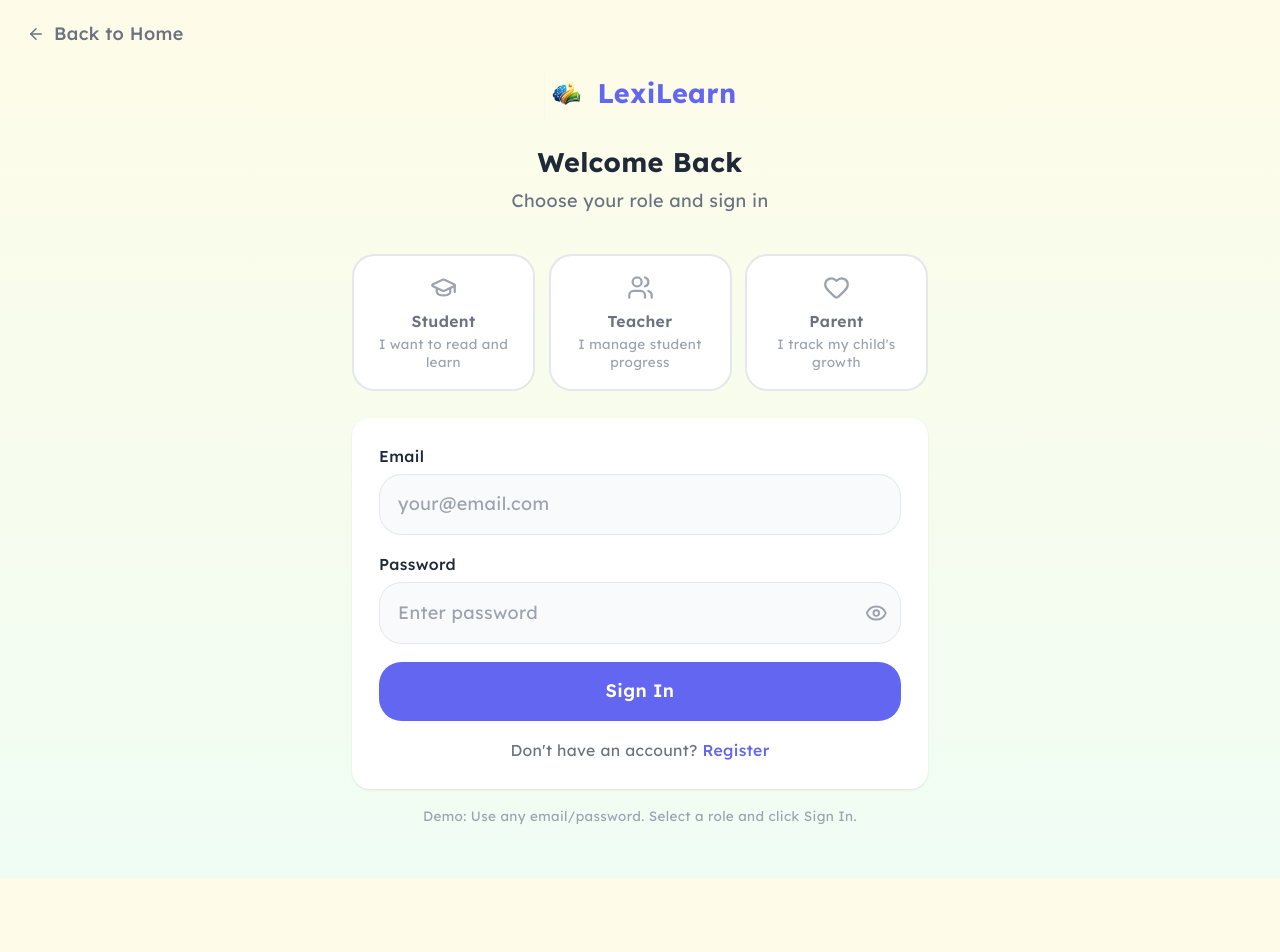
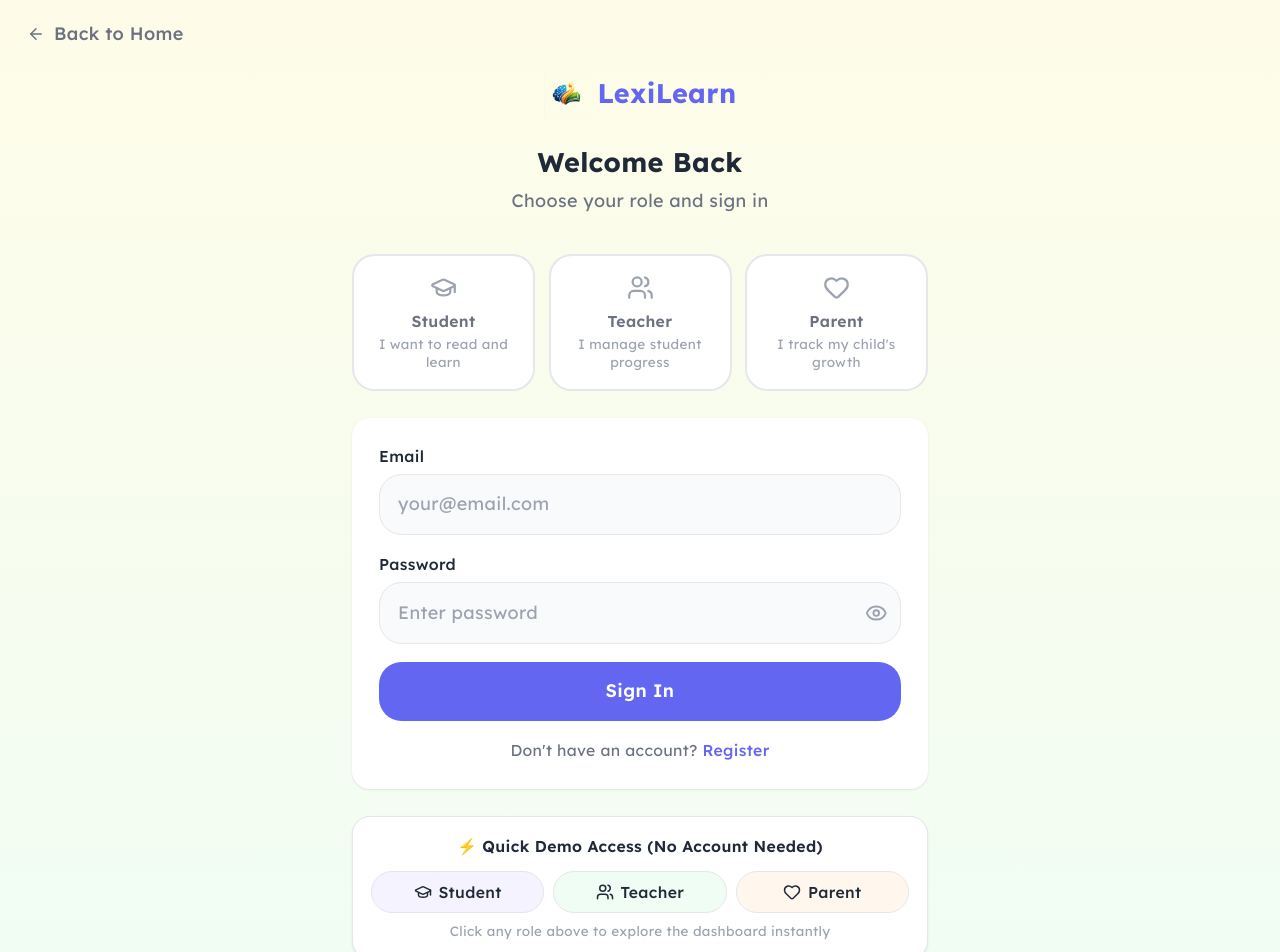
Before and after one commit to Shravan3024/Ai_for_bharat, a React (Vite) app: page /login in a window 1280 px wide. Shown: the top 952 px of the page. Before the commit the page ends 879 px from the top, so only its background shows below. Built offline with nearby package versions, Linux system fonts and the light colour scheme; no server answers; a web font is replaced by a local one; what amazon-cognito-identity-js would draw is missing.

Commit message:
Add demo login buttons for hackathon judges - bypass Cognito auth

```diff
--- a/src/pages/Login.jsx
+++ b/src/pages/Login.jsx
@@ -321,10 +321,31 @@ export default function Login() {
             )}
           </form>
 
-          {/* Demo hint */}
-          <p className="text-center text-xs text-text-muted mt-4">
-            Demo: Use any email/password. Select a role and click Sign In.
-          </p>
+          {/* Quick Demo Access for Judges */}
+          <div className="mt-6 p-4 bg-surface rounded-2xl shadow-card border border-border">
+            <p className="text-center text-sm font-semibold text-text mb-3">
+              ⚡ Quick Demo Access (No Account Needed)
+            </p>
+            <div className="grid grid-cols-3 gap-2">
+              {roles.map((r) => (
+                <button
+                  key={`demo-${r.key}`}
+                  onClick={() => {
+                    const { demoLogin } = useAuthStore.getState();
+                    demoLogin(r.key);
+                    navigate(r.redirect);
+                  }}
+                  className={`py-2 px-3 rounded-xl ${r.bg} border border-border text-sm font-medium text-text hover:shadow-card transition-all flex items-center justify-center gap-1.5`}
+                >
+                  <r.icon className="w-4 h-4" />
+                  {r.label}
+                </button>
+              ))}
+            </div>
+            <p className="text-center text-xs text-text-muted mt-2">
+              Click any role above to explore the dashboard instantly
+            </p>
+          </div>
         </div>
       </div>
     </div>
--- a/src/stores/authStore.js
+++ b/src/stores/authStore.js
@@ -163,7 +163,21 @@ export const useAuthStore = create((set) => ({
         localStorage.removeItem("lexilearn_token");
         localStorage.removeItem("lexilearn_user");
       }
-    }
+    },
+
+    // Demo login — bypasses Cognito for hackathon judges
+    demoLogin: (role) => {
+      const demoUsers = {
+        student: { id: "demo-s1", full_name: "Aditi Sharma", email: "aditi@demo.com", role: "student" },
+        teacher: { id: "demo-t1", full_name: "Mrs. Sharma", email: "sharma@demo.com", role: "teacher" },
+        parent:  { id: "demo-p1", full_name: "Priya Sharma", email: "priya@demo.com", role: "parent" },
+      };
+      const user = demoUsers[role];
+      localStorage.setItem("lexilearn_token", "demo-token-" + role);
+      localStorage.setItem("lexilearn_user", JSON.stringify(user));
+      set({ user, isAuthenticated: true, isLoading: false, error: null });
+      return user;
+    },
 }));
 
 export const useAccessibilityStore = create((set) => ({
```
